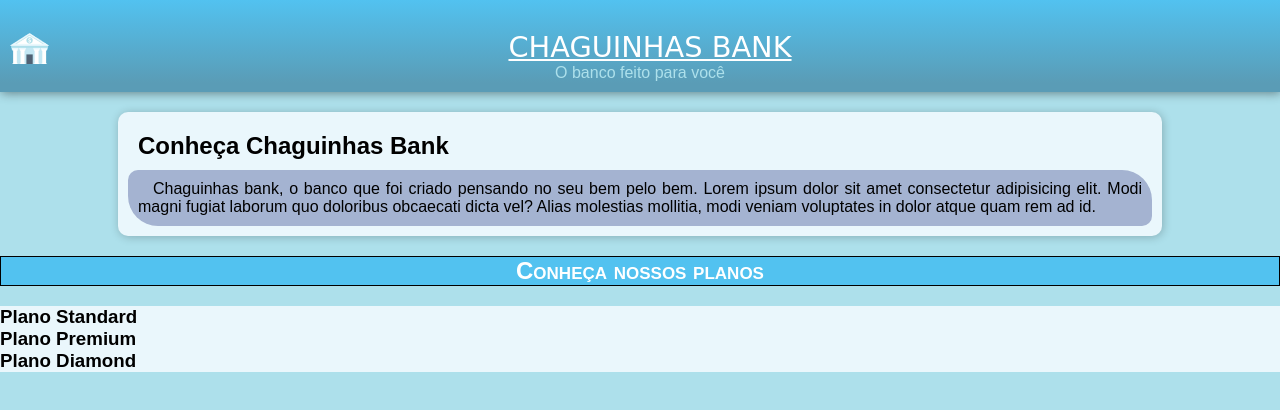
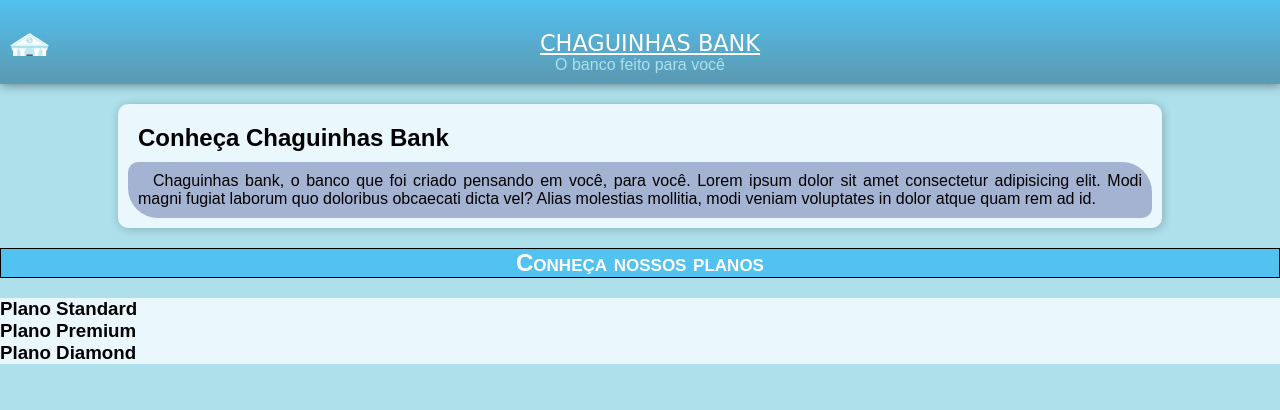
Before and after one commit to NicolasAlvesChagas/projeto-bank, a plain HTML site: page menu.html in a window 1280 px wide. Drawn offline with Linux system fonts and the light colour scheme; a web font is replaced by a local one.

Commit message:
atualização

```diff
--- a/estilos/menu.css
+++ b/estilos/menu.css
@@ -34,8 +34,9 @@ header > h1{
     margin-bottom: 20px;
     font-family: 'Unbounded', cursive;
     font-weight: normal;
-    font-size: 1.8em;
+    font-size: 1.4em;
     text-decoration: underline;
+    width: 100vw;
 }
 
 header > p{
--- a/menu.html
+++ b/menu.html
@@ -15,7 +15,7 @@
     <main>
         <section id="historia">
             <h2>Conheça Chaguinhas Bank</h2>
-            <p>Chaguinhas bank, o banco que foi criado pensando no seu bem pelo bem. Lorem ipsum dolor sit amet consectetur adipisicing elit. Modi magni fugiat laborum quo doloribus obcaecati dicta vel? Alias molestias mollitia, modi veniam voluptates in dolor atque quam rem ad id.</p>
+            <p>Chaguinhas bank, o banco que foi criado pensando em você, para você. Lorem ipsum dolor sit amet consectetur adipisicing elit. Modi magni fugiat laborum quo doloribus obcaecati dicta vel? Alias molestias mollitia, modi veniam voluptates in dolor atque quam rem ad id.</p>
         </section>
         <section>
             <h1 id="cplano">Conheça nossos planos</h1>
```
